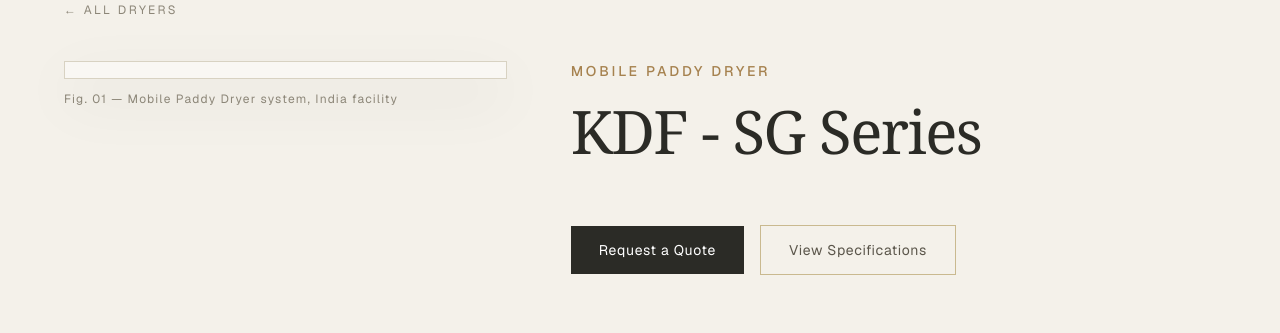
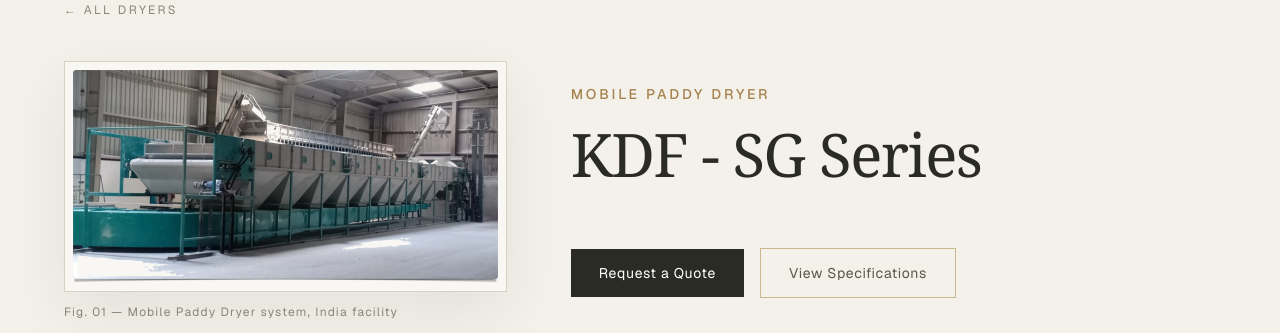
Before and after one commit to Arunkv52/kardi_dryers, a React (Vite) app: page /sagopearl in a window 1280 px wide. Shown: the part 583-916 px from the top of the page. Built offline with nearby package versions, Linux system fonts and the light colour scheme.

Commit message:
files added

```diff
--- a/src/pages/sagodryers/SagoPearl.tsx
+++ b/src/pages/sagodryers/SagoPearl.tsx
@@ -2,7 +2,7 @@ import { motion } from 'framer-motion'
 import Navbar from '../../components/Navbar'
 import Footer from '../../components/Footer'
 import HeroSection from '../../components/products/HeroSection'
-import ProdImage from '../../assets/products/Kardi-Dryers.jpg'
+import ProdImage from '../../assets/products/sago-dryer.png'
 
 type Product = {
   slug: string
@@ -130,11 +130,11 @@ export default function SagoPearl ({
             <motion.div {...(fadeUp as any)} className='lg:col-span-5'>
               <div className='max-w-md overflow-hidden border border-[#D8D2C2] bg-white/40 p-2 shadow-[0_20px_60px_rgba(43,43,38,0.08)]'>
                 {/* eslint-disable-next-line @next/next/no-img-element */}
-                {/* <img
-                  src={product.heroImage}
+                <img
+                  src={ProdImage}
                   alt={product.name}
                   className='h-auto w-full object-cover'
-                /> */}
+                />
               </div>
               <p className='mt-3 text-xs tracking-[0.1em] text-[#8C8678]'>
                 Fig. 01 — {product.type} system, {product.locations.join(', ')}{' '}
```
